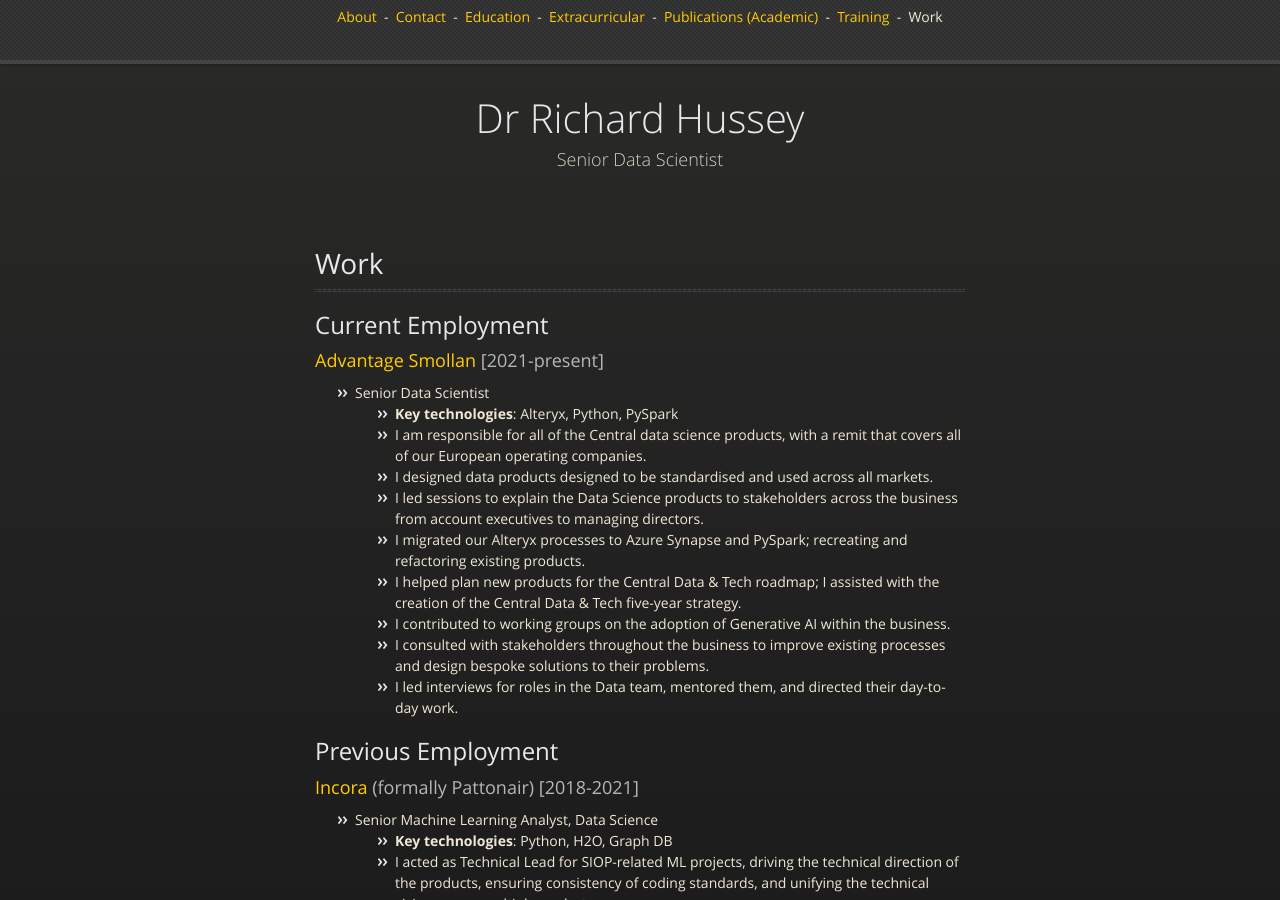
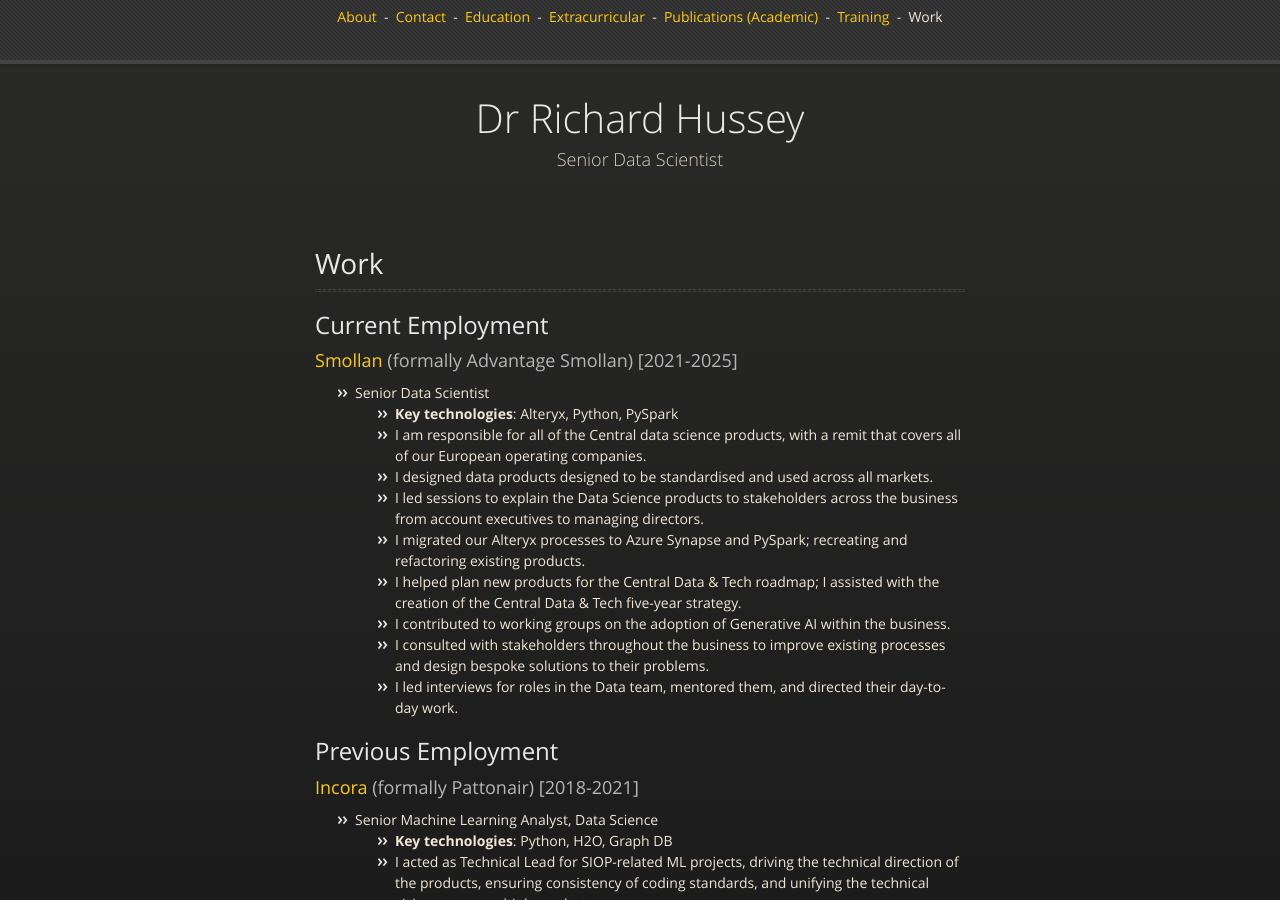
Before and after one commit to richardhussey/richardhussey.github.io, a Jekyll site: the page built from work.md, in a window 1280 px wide and 900 px high. Built offline with Jekyll 4.4.1, drawn with Linux system fonts in a browser that asks for light colours.

Commit message:
Updated ASL employment dates

```diff
--- a/work.md
+++ b/work.md
@@ -4,7 +4,7 @@ title: Work
 ---
 
 ## Current Employment
-### [Advantage Smollan](http://www.advantagesmollan.com/) [2021-present]
+### [Smollan](https://smollan.com/transition/advantage-smollan-europe/) (formally Advantage Smollan) [2021-2025]
 + Senior Data Scientist
 	+ **Key technologies**: Alteryx, Python, PySpark
 	+ I am responsible for all of the Central data science products, with a remit that covers all of our European operating companies.
```
